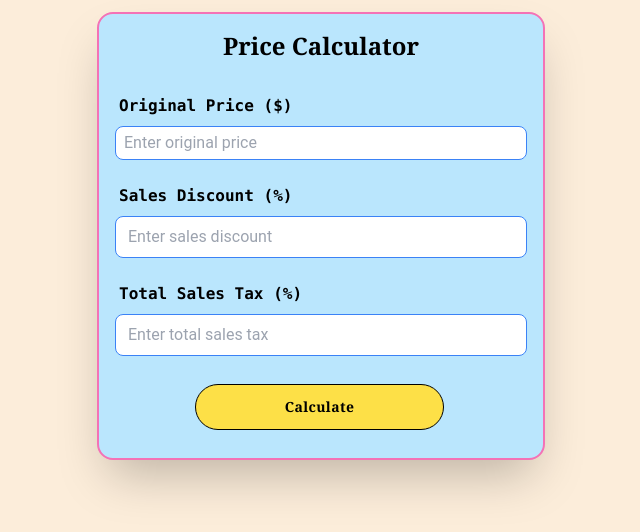
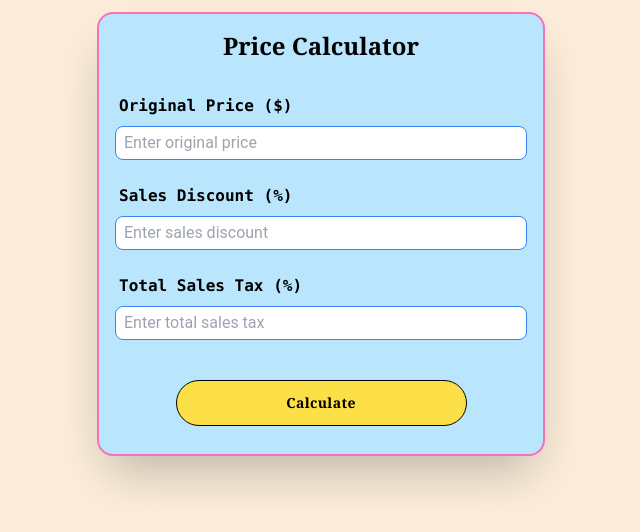
Before and after one commit to jodrasko/price-calc-react-tailwind, a React (Vite) app: page / in a window 1280 px wide. Shown: the top 532 px of the page, without its empty margins (319-959 px from the left). Built offline with nearby package versions, Linux system fonts and the light colour scheme.

Commit message:
Updated Tailwind CSS

```diff
--- a/src/components/ReactHookForm/ReactHookForm.jsx
+++ b/src/components/ReactHookForm/ReactHookForm.jsx
@@ -94,7 +94,7 @@ const ReactHookForm = () => {
                 </label>
                 <input
                   className={`
-                  w-full px-3 py-2 border rounded-lg transition-all
+                  w-full border rounded-lg transition-all
                   ${
                     errors.discount
                       ? "text-xs md:max-2xl:text-base px-2 py-1 border-2 border-red-500 focus:outline-none focus:border-red-700 rounded-lg mb-2"
@@ -130,7 +130,7 @@ const ReactHookForm = () => {
                 </label>
                 <input
                   className={`
-                  w-full space-y-2 px-3 py-2 border rounded-lg transition-all
+                  w-full border rounded-lg transition-all
                   ${
                     errors.tax
                       ? "text-xs md:max-2xl:text-base px-2 py-1 border-2  border-red-500 focus:outline-none focus:border-red-700 rounded-lg mb-2"
@@ -157,7 +157,7 @@ const ReactHookForm = () => {
           </div>
 
           {/* Calculate Button */}
-          <div className="ml-36 md:max-2xl:ml-20 pb-3">
+          <div className="flex items-center justify-center p-3">
             <button
               type="submit"
               className="w-50 md:max-2xl:w-3/4 mt-1 px-5 py-2 md:px-6 md:py-3 bg-yellow-300 text-sm md:max-xl:text-base font-serif text-black tracking-wide font-semibold rounded-full border border-black hover:bg-yellow-200"
```
